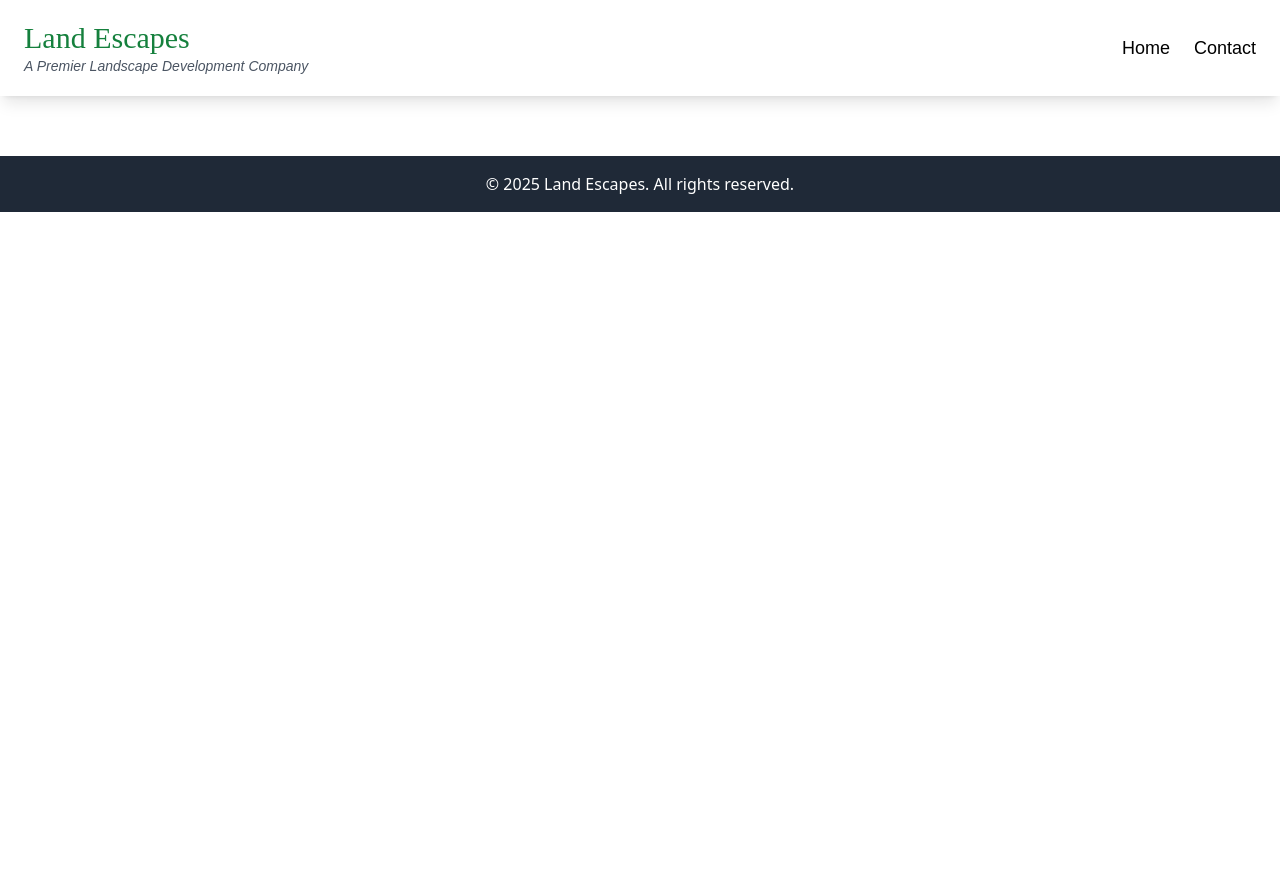
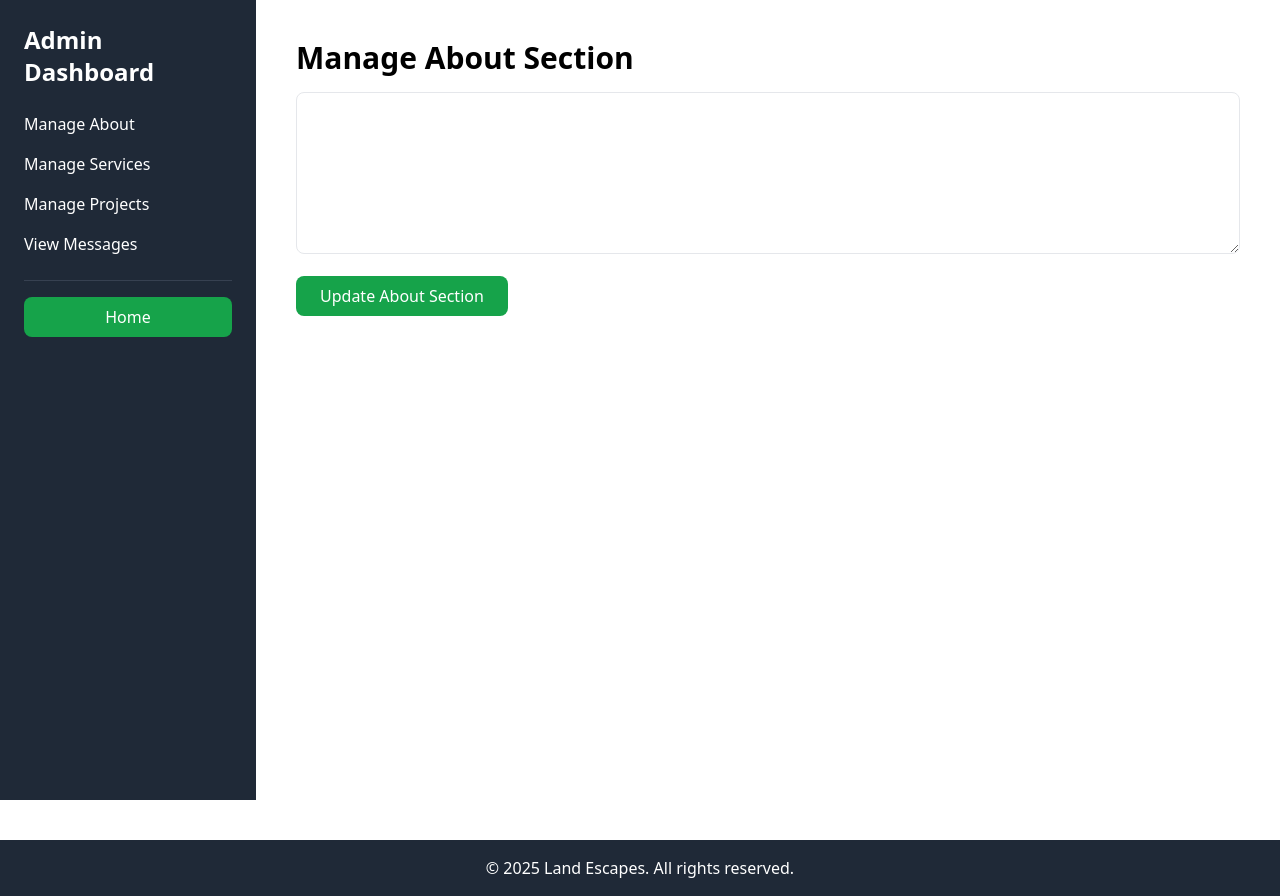
Before and after one commit to rcerney1/Land-Escapes, a React (Create React App) app in the folder frontend/: page /admin in a window 1280 px wide. Before the commit this address had no page. Before the commit the page ends 800 px from the top, so only its background shows below. Built offline with nearby package versions, Linux system fonts and the light colour scheme; no server answers.

Commit message:
created admin panel

```diff
--- a/frontend/src/App.js
+++ b/frontend/src/App.js
@@ -3,6 +3,7 @@ import Home from "./pages/Home";
 import Contact from "./pages/Contact";
 import Navbar from "./components/Navbar";
 import Footer from "./components/Footer";
+import Admin from "./pages/Admin";
 
 function NotFound() {
   return <div className="p-10 text-3xl font-bold">404 - Page Not Found</div>
@@ -10,10 +11,11 @@ function NotFound() {
 function App() {
   return (
     <Router>
-      <Navbar />
+      {window.location.pathname !== "/admin" && <Navbar />}  {/* Hide navbar on Admin */}
       <Routes>
         <Route path="/" element={<Home />} />
         <Route path="/contact" element={<Contact />} />
+        <Route path="/admin" element={<Admin />} />
         <Route path="*" element={<NotFound />} />
       </Routes>
       <Footer />
--- /dev/null
+++ b/frontend/src/components/admin/ManageAbout.js
@@ -0,0 +1,39 @@
+import { useState, useEffect } from "react";
+import axios from "axios";
+
+const ManageAbout = () => {
+    const [about, setAbout] = useState("");
+    const [newContent, setNewContent] = useState("");
+
+    useEffect(() => {
+        axios.get("http://localhost:5000/api/about")
+            .then(res => {
+                setAbout(res.data.content);
+                setNewContent(res.data.content);
+            })
+            .catch(err => console.error("Error fetching about section:", err));
+    }, []);
+
+    const handleUpdate = () => {
+        axios.put("http://localhost:5000/api/about", { content: newContent })
+            .then(() => alert('section updated'), setAbout(newContent))
+            .catch(err => console.error("Error updating about section:", err));
+    };
+
+    return (
+        <div>
+            <h2 className="text-3xl font-bold mb-4">Manage About Section</h2>
+            <textarea
+                className="w-full p-2 border rounded-lg"
+                rows="6"
+                value={newContent}
+                onChange={(e) => setNewContent(e.target.value)}
+            ></textarea>
+            <button onClick={handleUpdate} className="mt-4 px-6 py-2 bg-green-600 text-white rounded-lg hover:bg-green-700">
+                Update About Section
+            </button>
+        </div>
+    );
+};
+
+export default ManageAbout;
--- /dev/null
+++ b/frontend/src/pages/Admin.js
@@ -0,0 +1,41 @@
+import { useState } from "react";
+import { Link } from "react-router-dom";
+import ManageAbout from "../components/admin/ManageAbout";
+import ManageServices from "../components/admin/ManageServices";
+import ManageProjects from "../components/admin/ManageProjects";
+import ViewMessages from "../components/admin/ViewMessages";
+
+const Admin = () => {
+    const [activeSection, setActiveSection] = useState("about");
+
+    return (
+        <div className="min-h-screen flex">
+            {/* Sidebar */}
+            <aside className="w-64 bg-gray-800 text-white p-6">
+                <h2 className="text-2xl font-bold mb-6">Admin Dashboard</h2>
+                <ul className="space-y-4">
+                    <li><button onClick={() => setActiveSection("about")} className="w-full text-left">Manage About</button></li>
+                    <li><button onClick={() => setActiveSection("services")} className="w-full text-left">Manage Services</button></li>
+                    <li><button onClick={() => setActiveSection("projects")} className="w-full text-left">Manage Projects</button></li>
+                    <li><button onClick={() => setActiveSection("messages")} className="w-full text-left">View Messages</button></li>
+                </ul>
+                {/* Home Button */}
+                <div className="mt-6 border-t border-gray-700 pt-4">
+                    <Link to="/" className="block text-center bg-green-600 hover:bg-green-700 text-white py-2 rounded-lg">
+                        Home
+                    </Link>
+                </div>
+            </aside>
+
+            {/* Content Area */}
+            <main className="flex-1 p-10">
+                {activeSection === "about" && <ManageAbout />}
+                {activeSection === "services" && <ManageServices />}
+                {activeSection === "projects" && <ManageProjects />}
+                {activeSection === "messages" && <ViewMessages />}
+            </main>
+        </div>
+    );
+};
+
+export default Admin;
```
Also changed, not shown: frontend/src/components/admin/ManageProjects.js (added), frontend/src/components/admin/ManageServices.js (added), frontend/src/components/admin/ViewMessages.js (added).
